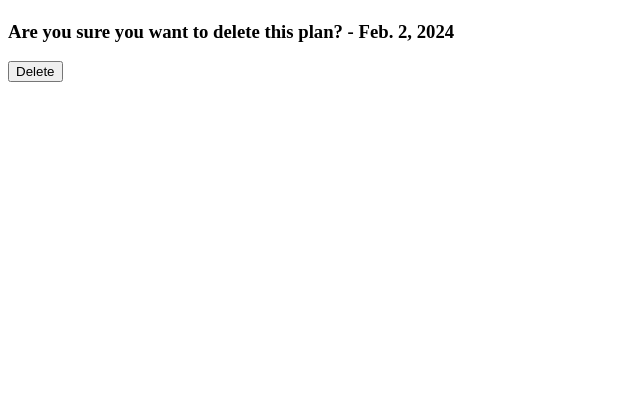
After one commit to CodinApe/meal_planner, a Django app: page /delete_plan/65/ in a window 1280 px wide. The commit adds this page. Shown: the part 340-752 px from the top of the page, without its empty margins (0-640 px from the left). Run offline with Django 4.2, Linux system fonts and the light colour scheme; data comes from the database, SQL or seed files in the repository; both versions use the stored data as it was after the commit; some libraries are stand-ins or nearby versions.

Commit message:
Delete Plan- view/html
Added view to delete a plan, as well as the html page to confirm deleteion, and url mapping

```diff
--- a/meal_plans/models.py
+++ b/meal_plans/models.py
@@ -17,6 +17,9 @@ class Plan(models.Model):
     the_day = current_date.weekday()
     week_days = ['Monday', 'Tuesday', 'Wednesday', 'Thursday', 'Friday', 'Saturday', 'Sunday']
     current_day = week_days[the_day]
+
+    # allows user to delete item based on boolean
+    delete_plan = False
 
     def clean(self):
         """Performs validation to data and inputs automatically, but this adds a
--- /dev/null
+++ b/meal_plans/templates/meal_plans/delete_plan.html
@@ -0,0 +1,13 @@
+{% extends 'meal_plans/base.html' %}
+
+{% block content %}
+<section id="deleteSect">
+<h3>Are you sure you want to delete this plan? - {{ plan.date }}</h3>
+<form action="" method="post" id="">
+    {% csrf_token %}
+    <input type="submit" value="Delete">
+</form>
+</section>
+
+
+{% endblock %}
--- a/meal_plans/templates/meal_plans/plan.html
+++ b/meal_plans/templates/meal_plans/plan.html
@@ -11,4 +11,6 @@
 
 {% endfor %}
 
+<p><a href="{% url 'meal_plans:delete_plan' plan.id%}">Delete plan</a></p>
+
 {% endblock content %}
--- a/meal_plans/urls.py
+++ b/meal_plans/urls.py
@@ -18,4 +18,6 @@ urlpatterns = [
     path('add_food_form/', views.add_food_form, name='add_food_form'),
 
     path('edit_plan/', views.edit_plan, name='edit_plan'),
+
+    path('delete_plan/<int:plan_id>/', views.delete_plan, name='delete_plan'),
 ]
--- a/meal_plans/views.py
+++ b/meal_plans/views.py
@@ -88,7 +88,14 @@ def edit_plan(request, plan_id):
 
 def delete_plan(request, plan_id):
     """delete an existing plan and its contents"""
+    plan = Plan.objects.get(id=plan_id)
+    if request.method == 'POST':
+        plan.delete()
+        return redirect('meal_plans:plans')
 
+    context = {'plan': plan}
+
+    return render(request, 'meal_plans/delete_plan.html', context)
 
 
 #  CHECK chatgpt for ideas on how to incorpoartae fatsecret
```
Also changed, not shown: db.sqlite3.
